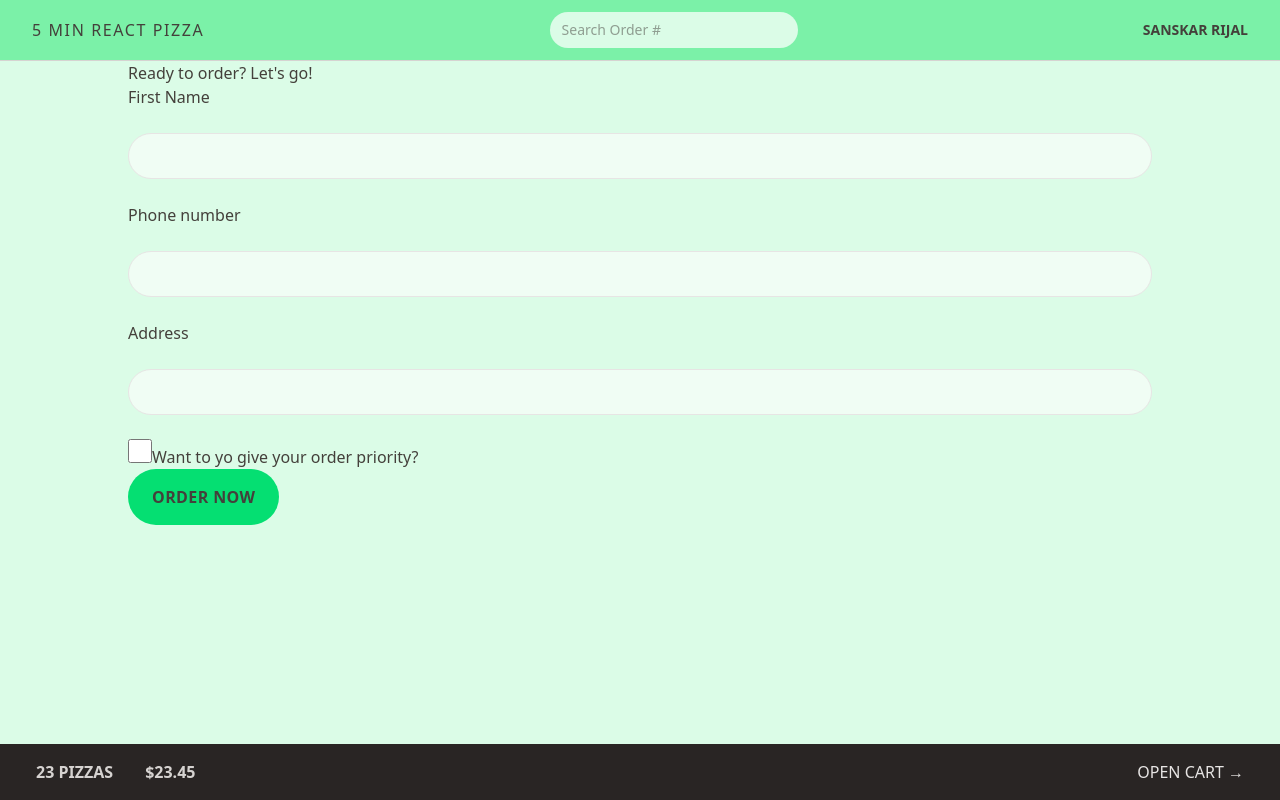
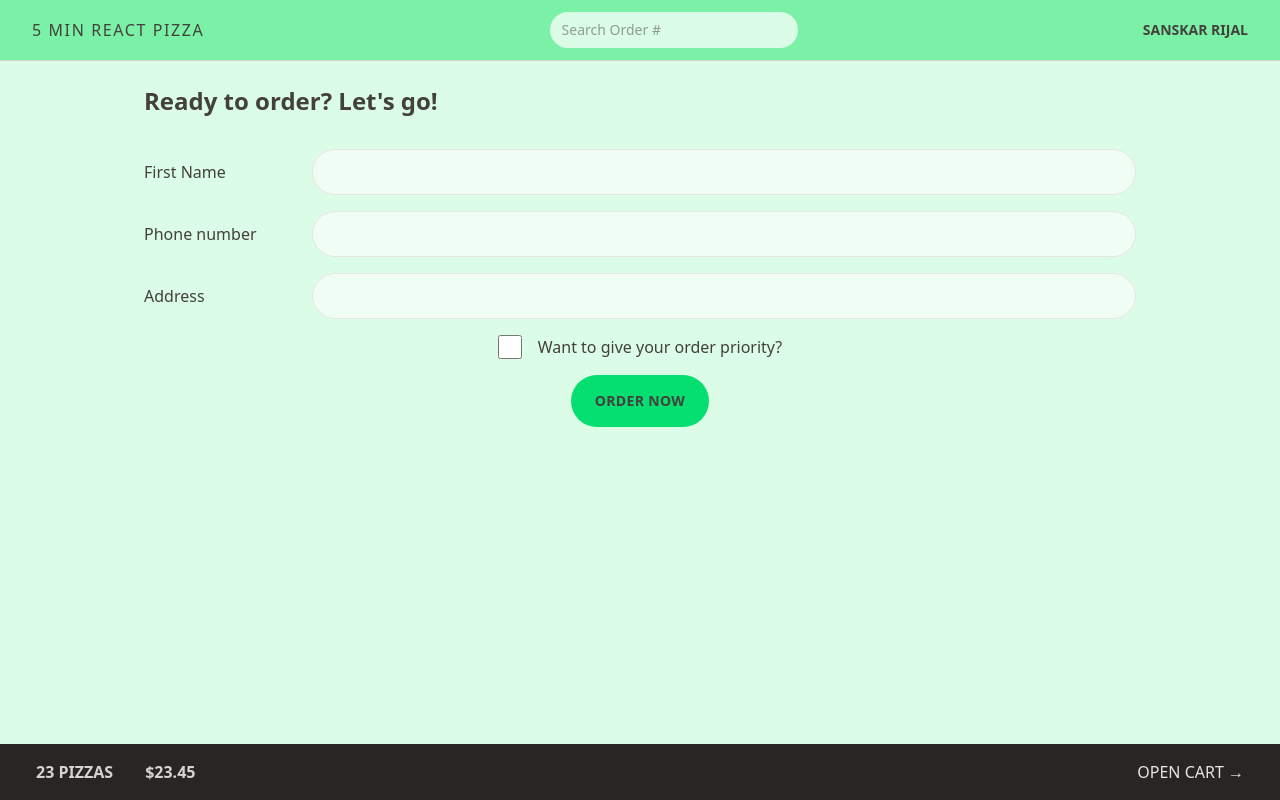
Before and after one commit to Sanskar-Rijal/5-Min-Pizza-, a React (Vite) app: page /order/new in a window 1280 px wide. Built offline with nearby package versions, Linux system fonts and the light colour scheme.

Commit message:
styled create order page

```diff
--- a/src/features/order/CreateOrder.jsx
+++ b/src/features/order/CreateOrder.jsx
@@ -1,7 +1,7 @@
-import { useState } from 'react';
-import { Form, redirect, useActionData, useNavigation } from 'react-router-dom';
-import { createOrder } from '../../services/apiRestaurant';
-import Button from '../user/Button';
+import { useState } from "react";
+import { Form, redirect, useActionData, useNavigation } from "react-router-dom";
+import { createOrder } from "../../services/apiRestaurant";
+import Button from "../user/Button";
 
 // https://uibakery.io/regex-library/phone-number
 const isValidPhone = (str) =>
@@ -12,21 +12,21 @@
 const fakeCart = [
   {
     pizzaId: 12,
-    name: 'Mediterranean',
+    name: "Mediterranean",
     quantity: 2,
     unitPrice: 16,
     totalPrice: 32,
   },
   {
     pizzaId: 6,
-    name: 'Vegetale',
+    name: "Vegetale",
     quantity: 1,
     unitPrice: 13,
     totalPrice: 13,
   },
   {
     pizzaId: 11,
-    name: 'Spinach and Mushroom',
+    name: "Spinach and Mushroom",
     quantity: 1,
     unitPrice: 15,
     totalPrice: 15,
@@ -39,37 +39,51 @@
 
   //showing loading when form is being submitted
   const navigation = useNavigation();
-  const isSubmitting = navigation.state === 'submitting';
+  const isSubmitting = navigation.state === "submitting";
 
   //using another custom hook to get errors from action
   const formErrors = useActionData();
   console.log(formErrors);
 
   return (
-    <div>
-      <h2>Ready to order? Let's go!</h2>
+    <div className="px-4 py-6">
+      <h2 className="mb-8 text-2xl font-semibold">Ready to order? Let's go!</h2>
       <Form method="POST">
-        <div>
-          <label>First Name</label>
-          <input className="input" type="text" name="customer" required />
+        <div className="mb-4 flex flex-col gap-2 sm:flex-row sm:items-center">
+          <label className="sm:basis-40">First Name</label>
+          <input
+            className="input flex-grow"
+            type="text"
+            name="customer"
+            required
+          />
         </div>
 
-        <div>
-          <label>Phone number</label>
-          <div>
-            <input type="tel" name="phone" required className="input" />
-          </div>
-          {formErrors?.phone && <p>{formErrors.phone}</p>}
-        </div>
-
-        <div>
-          <label>Address</label>
-          <div>
-            <input className="input" type="text" name="address" required />
+        <div className="mb-4 flex flex-col gap-2 sm:flex-row sm:items-center">
+          <label className="sm:basis-40">Phone number</label>
+          <div className="flex-grow">
+            <input type="tel" name="phone" required className="input w-full" />
+            {formErrors?.phone && (
+              <p className="mt-2 p-2 font-bold text-red-500">
+                {"*" + formErrors.phone}
+              </p>
+            )}
           </div>
         </div>
 
-        <div>
+        <div className="mb-4 flex flex-col gap-2 sm:flex-row sm:items-center">
+          <label className="sm:basis-40">Address</label>
+          <div className="flex-grow">
+            <input
+              className="input w-full"
+              type="text"
+              name="address"
+              required
+            />
+          </div>
+        </div>
+
+        <div className="mb-4 flex items-center space-x-4 sm:justify-center">
           <input
             className="h-6 w-6 accent-green-400 hover:cursor-pointer focus:ring focus:ring-green-400 focus:ring-offset-2 focus:outline-none"
             type="checkbox"
@@ -78,14 +92,16 @@
             // value={withPriority}
             // onChange={(e) => setWithPriority(e.target.checked)}
           />
-          <label htmlFor="priority">Want to yo give your order priority?</label>
+          <label htmlFor="priority" className="font-medium">
+            Want to give your order priority?
+          </label>
         </div>
 
-        <div>
+        <div className="sm:flex sm:justify-center">
           {/* we can send any data to form field without asking the user , by using input field */}
           <input type="hidden" name="cart" value={JSON.stringify(cart)} />
           <Button type="primary">
-            {isSubmitting ? 'Ordering.....' : 'Order now'}
+            {isSubmitting ? "Ordering....." : "Order now"}
           </Button>
         </div>
       </Form>
@@ -101,7 +117,7 @@
   const order = {
     ...data,
     cart: JSON.parse(data.cart),
-    priority: data.priority === 'on',
+    priority: data.priority === "on",
   };
 
   console.log(order);
@@ -109,7 +125,7 @@
   //checking whether the phn no is valid or not
   const errors = {};
   if (!isValidPhone(order.phone)) {
-    errors.phone = 'Please enter a valid phone number';
+    errors.phone = "Please enter a valid phone number";
   }
 
   if (Object.keys(errors).length > 0) {
--- a/src/features/user/Button.jsx
+++ b/src/features/user/Button.jsx
@@ -2,7 +2,7 @@
 
 function Button({ children, disabled, to, type }) {
   const base =
-    "inline-block rounded-full bg-green-400 font-semibold tracking-wide uppercase transition-colors duration-300 text-shadow-stone-800 hover:cursor-pointer hover:bg-green-300 focus:bg-red-300 focus:ring focus:ring-amber-500 focus:ring-offset-2 focus:outline-none disabled:cursor-not-allowed ";
+    " text-sm inline-block rounded-full bg-green-400 font-semibold tracking-wide uppercase transition-colors duration-300 text-shadow-stone-800 hover:cursor-pointer hover:bg-green-300 focus:bg-red-300 focus:ring focus:ring-amber-500 focus:ring-offset-2 focus:outline-none disabled:cursor-not-allowed ";
 
   const styles = {
     primary: base + " px-4 py-3  sm:px-6 sm:py-4",
--- a/src/features/user/CreateUser.jsx
+++ b/src/features/user/CreateUser.jsx
@@ -1,8 +1,8 @@
-import { useState } from 'react';
-import Button from './Button';
+import { useState } from "react";
+import Button from "./Button";
 
 function CreateUser() {
-  const [username, setUsername] = useState('');
+  const [username, setUsername] = useState("");
 
   function handleSubmit(e) {
     e.preventDefault();
@@ -19,12 +19,14 @@
         placeholder="Your full name"
         value={username}
         onChange={(e) => setUsername(e.target.value)}
-        className="input"
+        className="input mb-3 w-full md:w-2xl"
       />
 
-      {username !== '' && (
+      {username !== "" && (
         <div>
-          <Button type="primary">Start ordering</Button>
+          <Button type="primary" to={"/menu"}>
+            Start ordering
+          </Button>
         </div>
       )}
     </form>
--- a/src/index.css
+++ b/src/index.css
@@ -1,8 +1,8 @@
-@import 'tailwindcss';
+@import "tailwindcss";
 
 @layer components {
   .input {
-    @apply my-6 w-full rounded-full border border-stone-200 bg-green-50 px-4 py-2 text-sm transition-all duration-300 focus:ring focus:ring-green-400 focus:outline-none md:px-6 md:py-3;
+    @apply rounded-full border border-stone-200 bg-green-50 px-4 py-2 text-sm transition-all duration-300 focus:ring focus:ring-green-400 focus:outline-none md:px-6 md:py-3;
   }
 
   /* https://dev.to/afif/i-made-100-css-loaders-for-your-next-project-4eje */
```
Also changed, not shown: index.html (+5 -2 lines).
